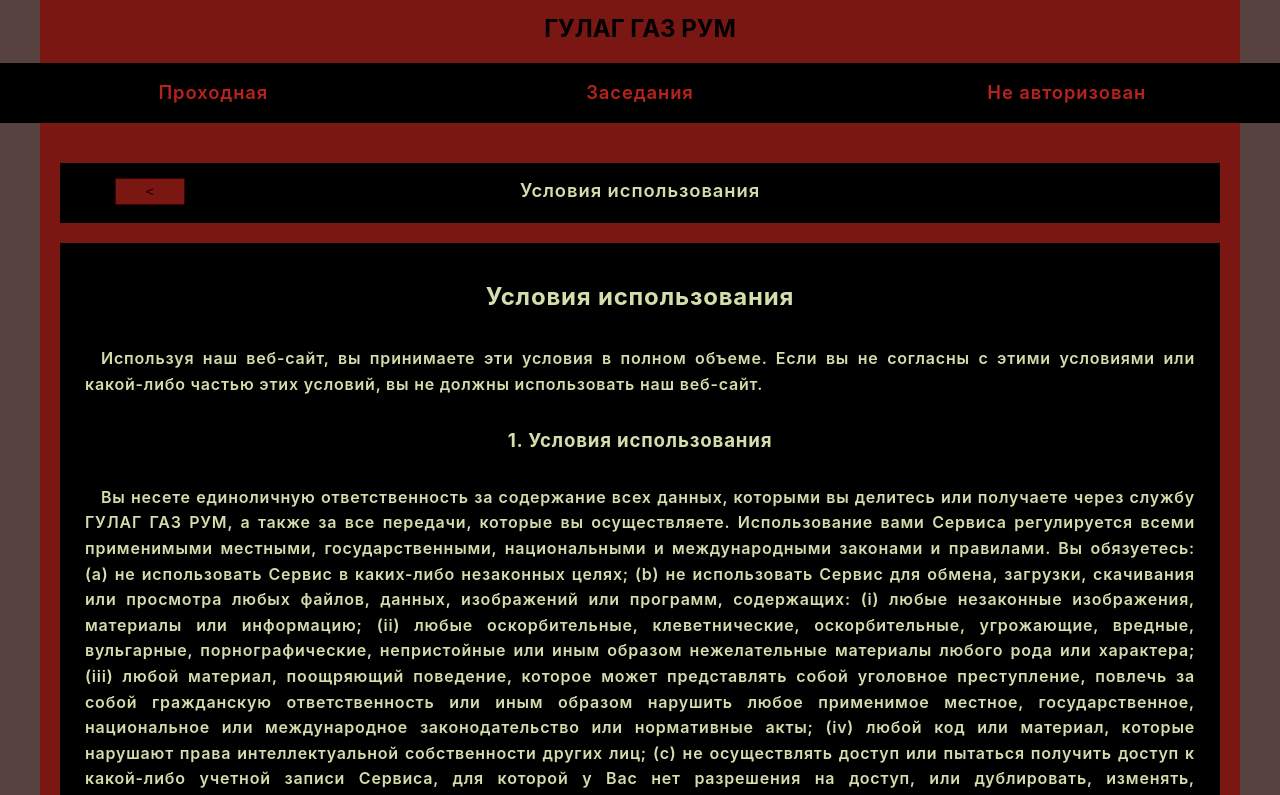
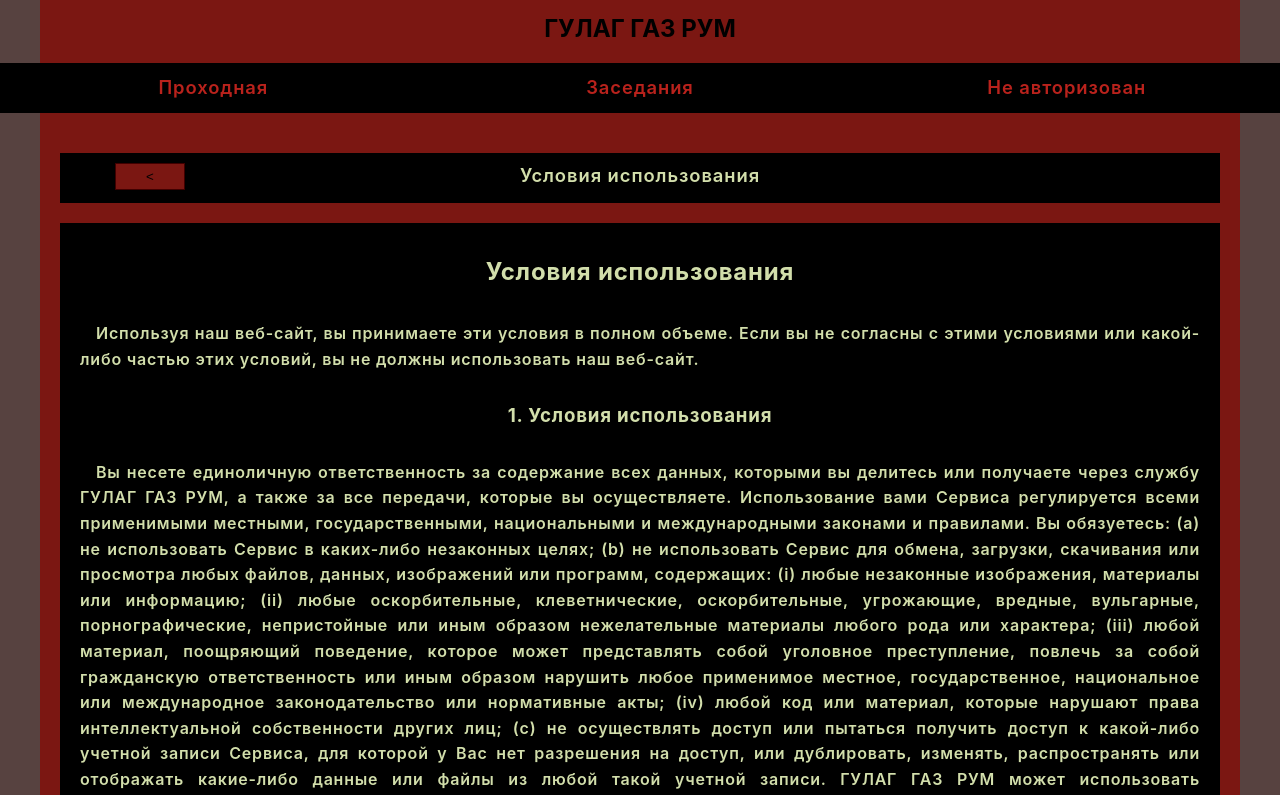
Before and after one commit to VladislavPetyukevich/GulagGazRoom, a React (Create React App) app in the folder FrontendAdmin/: page /terms in a window 1280 px wide. Shown: the top 795 px of the page. Built offline with nearby package versions, Linux system fonts and the light colour scheme.

Commit message:
Common blocks layout fixes

```diff
--- a/FrontendAdmin/src/components/FieldsBlock/FieldsBlock.css
+++ b/FrontendAdmin/src/components/FieldsBlock/FieldsBlock.css
@@ -18,7 +18,7 @@
   margin: 20px;
   height: auto;
   min-height: 30px;
-  padding: 15px 15px;
+  padding: 10px 10px;
   letter-spacing: 0.05em;
   line-height: 1.6;
 }
--- a/FrontendAdmin/src/components/HeaderWithLink/HeaderWithLink.css
+++ b/FrontendAdmin/src/components/HeaderWithLink/HeaderWithLink.css
@@ -14,7 +14,7 @@
 }
 
 .header-with-link .button-link.float-right {
-  right: 15px;
+  right: 25px;
 }
 
 .header-with-link .button-link.float-left {
```
